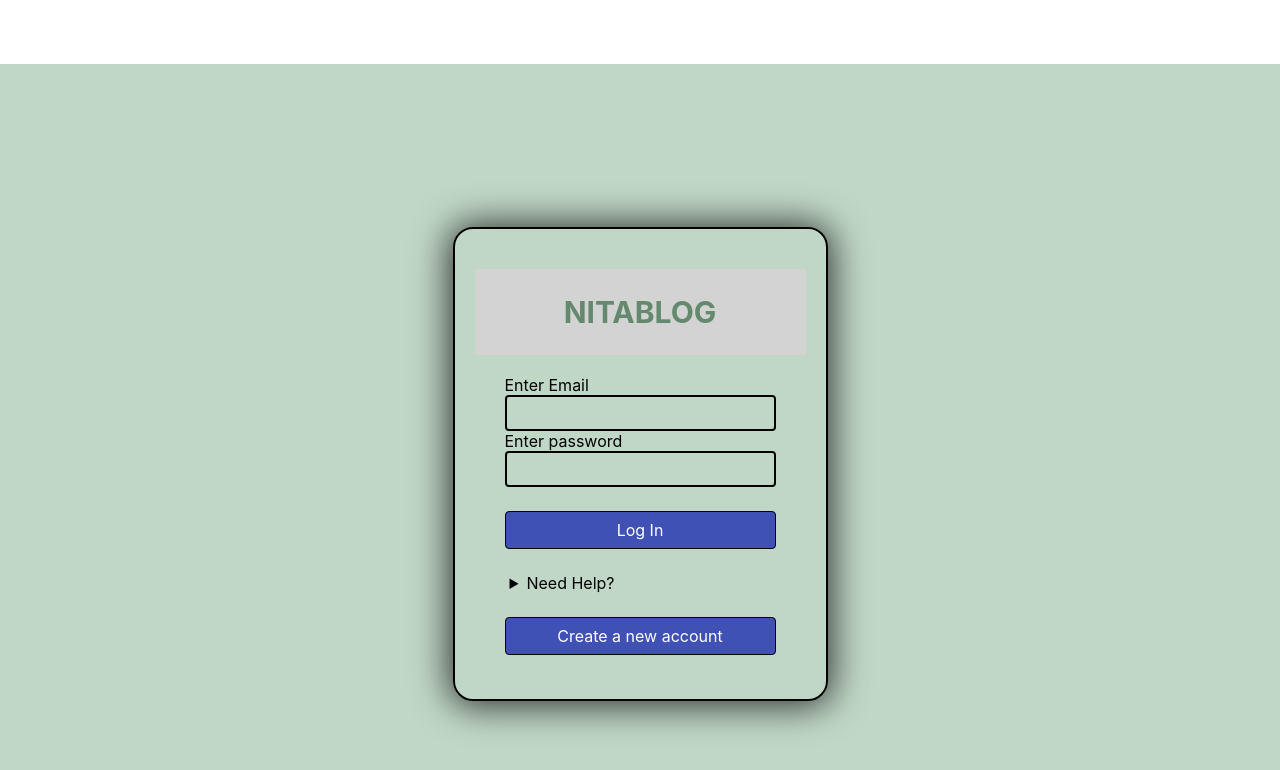
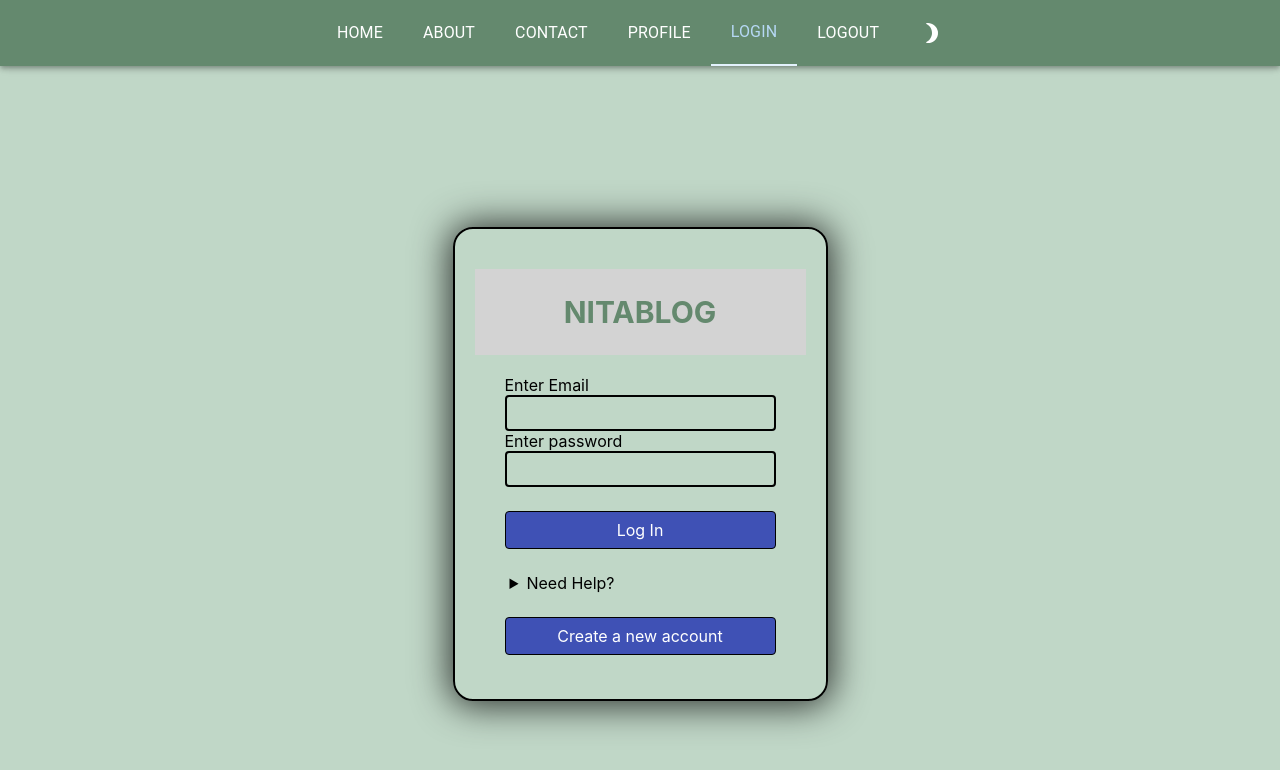
Before and after one commit to mohitkmr14302/Blogging-Application, a React (Create React App) app in the folder client/: page /login in a window 1280 px wide. Shown: the top 770 px of the page. Built offline with nearby package versions, Linux system fonts and the light colour scheme.

Commit message:
added darkmode feature

```diff
--- a/client/package.json
+++ b/client/package.json
@@ -7,6 +7,8 @@
     "@hookform/resolvers": "^2.8.2",
     "@material-ui/core": "^4.12.3",
     "@material-ui/icons": "^4.11.2",
+    "@mui/icons-material": "^5.4.1",
+    "@mui/material": "^5.4.1",
     "@okta/okta-auth-js": "^5.3.1",
     "@okta/okta-react": "^6.1.0",
     "@okta/okta-signin-widget": "^5.9.4",
--- a/client/src/App.js
+++ b/client/src/App.js
@@ -1,4 +1,4 @@
-import React from 'react'
+import React, { useState } from 'react'
 import { BrowserRouter, Switch, Route } from 'react-router-dom'
 import { Box } from '@material-ui/core';
 import Header from './component/Header';
@@ -14,9 +14,20 @@ import Profile from './component/home/Profile'
 
 function App() {
   document.title = "NITA BLOG";
+  const [mode,setmode]=useState(true);
+  const togglemode =()=>{
+    setmode(!mode);
+    console.log(mode);
+    if(mode===true){
+      document.body.style.backgroundColor='rgb(3 3 4 / 77%)';
+
+    }else{
+      document.body.style.backgroundColor='white';
+    }
+  }
   return (
     <BrowserRouter>
-
+      <Header mode={mode} togglemode={togglemode}/>
       <Box style={{ marginTop: 64 }}>
         <Switch>
           <Route exact path='/' component={Home} />
--- a/client/src/component/Header.jsx
+++ b/client/src/component/Header.jsx
@@ -3,8 +3,8 @@ import { NavLink } from "react-router-dom";
 import { logout } from '../service/api';
 import { useHistory } from 'react-router';
 import { FaBars } from 'react-icons/fa';
-// import { FaRegWindowClose } from 'react-icons/fa';
-
+import WbSunnyIcon from '@material-ui/icons/WbSunny';
+import Brightness3RoundedIcon from '@material-ui/icons/Brightness3Rounded';
 import { useEffect, useState } from 'react';
 const useStyle = makeStyles({
   component: {
@@ -66,11 +66,15 @@ const useStyle = makeStyles({
       marginTop: "20px"
     }
   },
+  mode: {
+    cursor: "pointer",
+  }
 
 });
-const Header = () => {
+const Header = (props) => {
   // const onClick={updateset()} [height, setHeight] = useState(0);
   const [set, setset] = useState(true);
+  const[img,setimg] =useState(false);
   useEffect(() => {
     const updateWindowDimensions = () => {
       const newHeight = window.innerWidth;
@@ -94,7 +98,10 @@ const Header = () => {
     setset(!set);
     // console.log(set);
   }
-
+  function updateimg(e) {
+    setimg(!img);
+    // console.log(set);
+  }
   function updateset1(){
       if(window.innerWidth<574){
         console.log(set);
@@ -124,7 +131,10 @@ const Header = () => {
           <NavLink exact activeClassName={classes.active_class} onClick={()=>updateset1()} className={classes.link} to={'/login'}><Typography>LOGIN</Typography></NavLink>
           <hr className={classes.line} />
           <NavLink exact activeClassName={classes.active_class}  className={classes.link} to={'/logout'} onClick={() => {trylogout();updateset1()}}><Typography>LOGOUT</Typography></NavLink>
-
+          {
+            img ? <WbSunnyIcon className={classes.mode}  onClick={()=> {updateimg();props.togglemode()}}/> :
+            <Brightness3RoundedIcon className={classes.mode} onClick={()=> {updateimg();props.togglemode()}}/>
+          }
 
         </Toolbar> : null}
 
--- a/client/src/component/home/ContactUs.jsx
+++ b/client/src/component/home/ContactUs.jsx
@@ -59,7 +59,7 @@ const useStyle = makeStyles({
   heading: {
     height: 400,
     minWidth: '100%',
-    backgroundColor: '#3c9779ed',
+    backgroundColor: '#5dc27ca6',
     display: 'flex',
     flexDirection: 'column',
     alignItems: 'center',
--- a/client/src/component/home/Post.jsx
+++ b/client/src/component/home/Post.jsx
@@ -4,7 +4,7 @@ import { makeStyles } from "@material-ui/styles";
 const useStyle=makeStyles({
  container: {
      backgroundColor: '#d6cde05c',
-     boxShadow: '8px 12px 10px #dfd5d5',
+     boxShadow: '8px 12px 10px #b7aaaa8f',
      height : "350px",
      margin: "10px",
      borderRadius: 10,
--- a/client/src/component/home/Profile.jsx
+++ b/client/src/component/home/Profile.jsx
@@ -6,6 +6,11 @@ import { makeStyles } from "@material-ui/core";
 import { getprofile, userpost } from "../../service/api";
 import Post1 from "./Post1"
 const useStyle = makeStyles({
+    mainbox : {
+        // backgroundColor: '#245279',
+        // backgroundColor: '#64896e'
+        backgroundColor: '#5dc27ca6'
+    },
     icons: {
         float: "right"
     },
@@ -16,17 +21,17 @@ const useStyle = makeStyles({
 
     },
     photot: {
-        backgroundColor: '#245279',
+        // backgroundColor: '#245279',
         height: 300,
         width: '100%',
         display: 'flex',
         alignItems: 'center',
         justifyContent: 'space-around',
-        color: "white"
+        color: "#000000"
 
     },
     container:{
-        backgroundColor: '#245279',
+        // backgroundColor: '#245279',
         padding: "0 100px",
           "@media (max-width: 591px)": {
               padding: 0
@@ -64,13 +69,13 @@ const useStyle = makeStyles({
     },
     lastdiv: {
         height: '8rem',
-        backgroundColor: "#245279"
+        // backgroundColor: "#245279"
     },
     para: {
     margin: "initial",
     fontSize: '3em',
     textAlign: 'center',
-    color: 'antiquewhite',
+    color: '#000000',
     }
 });
 const About = () => {
@@ -98,7 +103,7 @@ const About = () => {
     const classes = useStyle();
 
         return (
-            <>
+            <div className={classes.mainbox}>
 
             <div className={classes.container}>
                 <div className={classes.photot}>
@@ -129,7 +134,7 @@ const About = () => {
                 <p className={classes.para}>Thanks to be here !!</p>
             </div>
             </div>
-        </>
+        </div>
     )
 }
 export default About;
```
Also changed, not shown: 1 other file (tests, documents, lock files or other folders).
